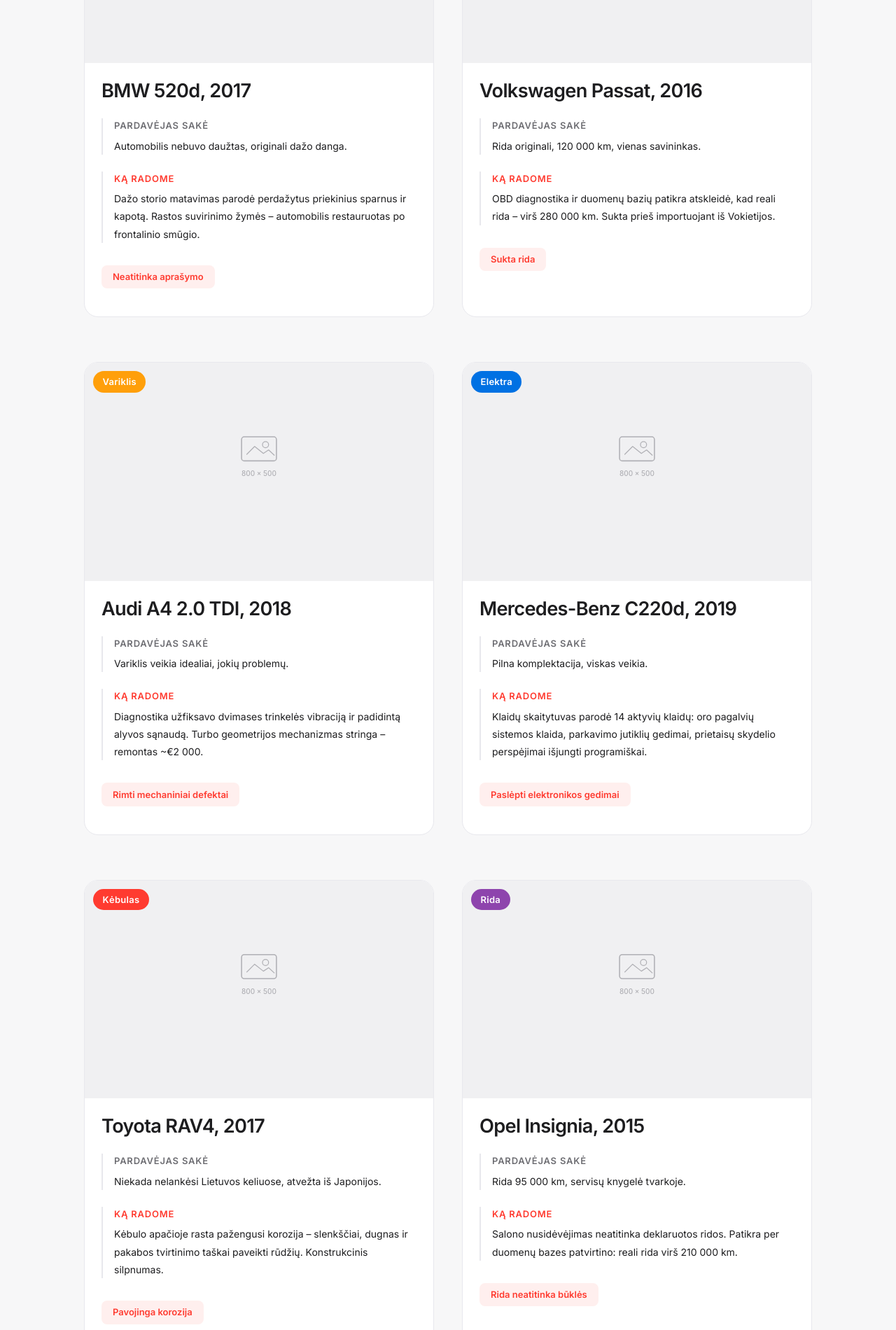
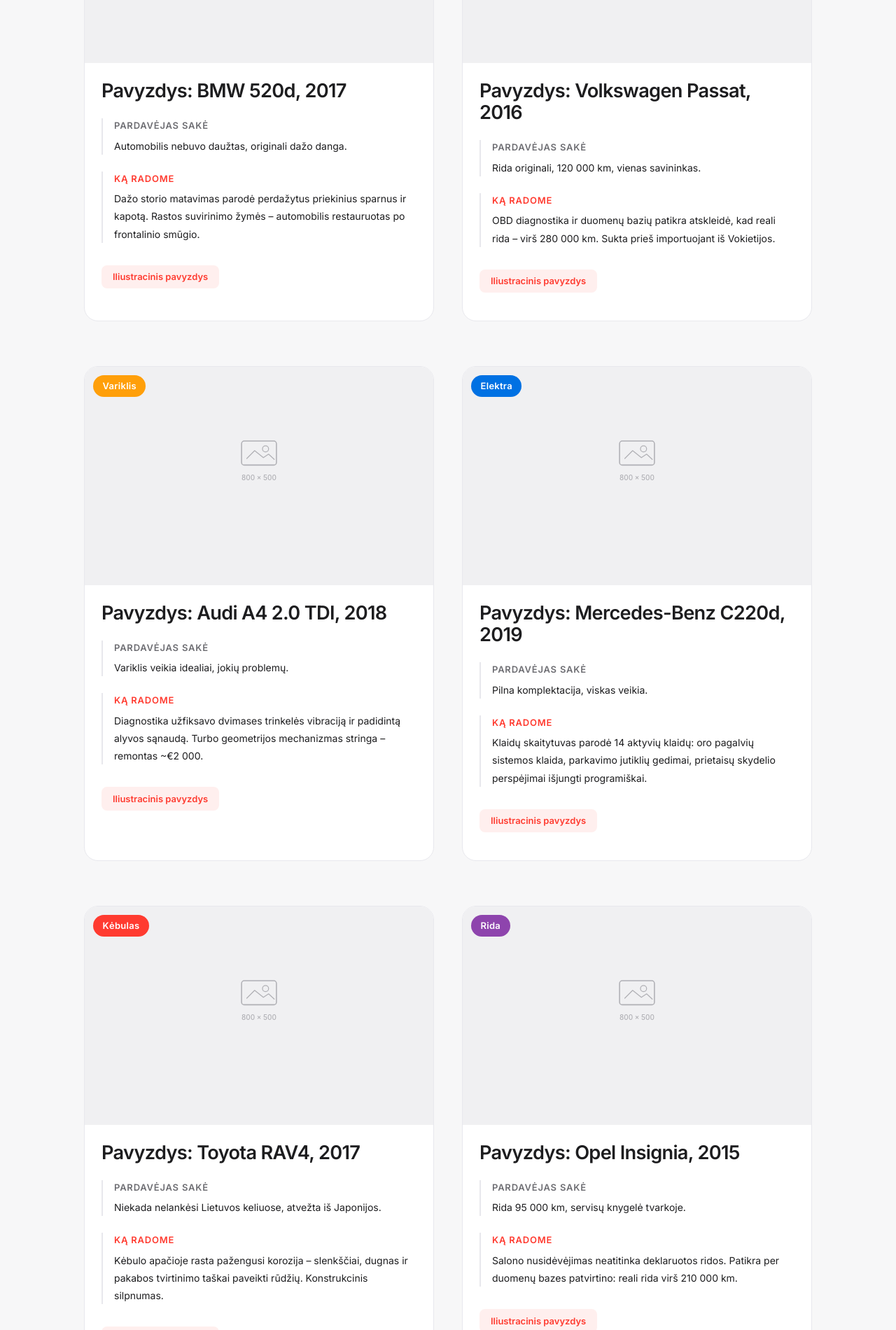
Before and after one commit to TonyMantanas/checkauto.lt, a plain HTML site: page galerija/index.html in a window 1280 px wide. Shown: the part 900-2800 px from the top of the page at 70% size. Drawn offline with Linux system fonts and the light colour scheme.

Commit message:
Make gallery placeholders obviously illustrative

```diff
--- a/data/gallery.json
+++ b/data/gallery.json
@@ -44,17 +44,17 @@
       "image": "/assets/images/gallery-placeholder.svg",
       "lt": {
         "tag": "Kėbulas",
-        "title": "BMW 520d, 2017",
+        "title": "Pavyzdys: BMW 520d, 2017",
         "seller": "Automobilis nebuvo daužtas, originali dažo danga.",
         "found": "Dažo storio matavimas parodė perdažytus priekinius sparnus ir kapotą. Rastos suvirinimo žymės – automobilis restauruotas po frontalinio smūgio.",
-        "verdict": "Neatitinka aprašymo"
+        "verdict": "Iliustracinis pavyzdys"
       },
       "en": {
         "tag": "Body",
-        "title": "BMW 520d, 2017",
+        "title": "Example: BMW 520d, 2017",
         "seller": "The car was never in an accident. Original paint.",
         "found": "Paint thickness measurement revealed repainted front fenders and hood. Welding marks found — the car was restored after a frontal impact.",
-        "verdict": "Does not match description"
+        "verdict": "Illustrative example"
       }
     },
     {
@@ -63,17 +63,17 @@
       "image": "/assets/images/gallery-placeholder.svg",
       "lt": {
         "tag": "Rida",
-        "title": "Volkswagen Passat, 2016",
+        "title": "Pavyzdys: Volkswagen Passat, 2016",
         "seller": "Rida originali, 120 000 km, vienas savininkas.",
         "found": "OBD diagnostika ir duomenų bazių patikra atskleidė, kad reali rida – virš 280 000 km. Sukta prieš importuojant iš Vokietijos.",
-        "verdict": "Sukta rida"
+        "verdict": "Iliustracinis pavyzdys"
       },
       "en": {
         "tag": "Mileage",
-        "title": "Volkswagen Passat, 2016",
+        "title": "Example: Volkswagen Passat, 2016",
         "seller": "Original mileage, 120,000 km, one owner.",
         "found": "OBD diagnostics and database checks revealed actual mileage exceeds 280,000 km. Odometer was rolled back before import from Germany.",
-        "verdict": "Tampered mileage"
+        "verdict": "Illustrative example"
       }
     },
     {
@@ -82,17 +82,17 @@
       "image": "/assets/images/gallery-placeholder.svg",
       "lt": {
         "tag": "Variklis",
-        "title": "Audi A4 2.0 TDI, 2018",
+        "title": "Pavyzdys: Audi A4 2.0 TDI, 2018",
         "seller": "Variklis veikia idealiai, jokių problemų.",
         "found": "Diagnostika užfiksavo dvimases trinkelės vibraciją ir padidintą alyvos sąnaudą. Turbo geometrijos mechanizmas stringa – remontas ~€2 000.",
-        "verdict": "Rimti mechaniniai defektai"
+        "verdict": "Iliustracinis pavyzdys"
       },
       "en": {
         "tag": "Engine",
-        "title": "Audi A4 2.0 TDI, 2018",
+        "title": "Example: Audi A4 2.0 TDI, 2018",
         "seller": "Engine runs perfectly, no issues.",
         "found": "Diagnostics detected dual-mass flywheel vibration and increased oil consumption. Turbo geometry mechanism is sticking — repair cost ~€2,000.",
-        "verdict": "Serious mechanical defects"
+        "verdict": "Illustrative example"
       }
     },
     {
@@ -101,17 +101,17 @@
       "image": "/assets/images/gallery-placeholder.svg",
       "lt": {
         "tag": "Elektra",
-        "title": "Mercedes-Benz C220d, 2019",
+        "title": "Pavyzdys: Mercedes-Benz C220d, 2019",
         "seller": "Pilna komplektacija, viskas veikia.",
         "found": "Klaidų skaitytuvas parodė 14 aktyvių klaidų: oro pagalvių sistemos klaida, parkavimo jutiklių gedimai, prietaisų skydelio perspėjimai išjungti programiškai.",
-        "verdict": "Paslėpti elektronikos gedimai"
+        "verdict": "Iliustracinis pavyzdys"
       },
       "en": {
         "tag": "Electrical",
-        "title": "Mercedes-Benz C220d, 2019",
+        "title": "Example: Mercedes-Benz C220d, 2019",
         "seller": "Full specification, everything works.",
         "found": "Error scanner showed 14 active fault codes: airbag system error, parking sensor failures, dashboard warnings disabled via software.",
-        "verdict": "Hidden electronic faults"
+        "verdict": "Illustrative example"
       }
     },
     {
@@ -120,17 +120,17 @@
       "image": "/assets/images/gallery-placeholder.svg",
       "lt": {
         "tag": "Kėbulas",
-        "title": "Toyota RAV4, 2017",
+        "title": "Pavyzdys: Toyota RAV4, 2017",
         "seller": "Niekada nelankėsi Lietuvos keliuose, atvežta iš Japonijos.",
         "found": "Kėbulo apačioje rasta pažengusi korozija – slenkščiai, dugnas ir pakabos tvirtinimo taškai paveikti rūdžių. Konstrukcinis silpnumas.",
-        "verdict": "Pavojinga korozija"
+        "verdict": "Iliustracinis pavyzdys"
       },
       "en": {
         "tag": "Body",
-        "title": "Toyota RAV4, 2017",
+        "title": "Example: Toyota RAV4, 2017",
         "seller": "Never driven on Lithuanian roads. Imported from Japan.",
         "found": "Advanced corrosion found on underbody — sills, floor, and suspension mounting points affected by rust. Structural weakness.",
-        "verdict": "Dangerous corrosion"
+        "verdict": "Illustrative example"
       }
     },
     {
@@ -139,17 +139,17 @@
       "image": "/assets/images/gallery-placeholder.svg",
       "lt": {
         "tag": "Rida",
-        "title": "Opel Insignia, 2015",
+        "title": "Pavyzdys: Opel Insignia, 2015",
         "seller": "Rida 95 000 km, servisų knygelė tvarkoje.",
         "found": "Salono nusidėvėjimas neatitinka deklaruotos ridos. Patikra per duomenų bazes patvirtino: reali rida virš 210 000 km.",
-        "verdict": "Rida neatitinka būklės"
+        "verdict": "Iliustracinis pavyzdys"
       },
       "en": {
         "tag": "Mileage",
-        "title": "Opel Insignia, 2015",
+        "title": "Example: Opel Insignia, 2015",
         "seller": "Mileage 95,000 km, service book in order.",
         "found": "Interior wear doesn't match declared mileage. Database check confirmed: actual mileage exceeds 210,000 km.",
-        "verdict": "Mileage doesn't match condition"
+        "verdict": "Illustrative example"
       }
     }
   ]
--- a/js/i18n.js
+++ b/js/i18n.js
@@ -72,7 +72,7 @@
         "form": { "name_label": "Vardas", "name_placeholder": "Jūsų vardas", "phone_label": "Telefonas", "phone_placeholder": "+370...", "message_label": "Žinutė", "message_placeholder": "Automobilio markė, modelis, vieta", "submit": "Siųsti užklausą", "success": "Užklausa gauta. Susisieksime kuo greičiau." }
       },
       "gallery": {
-        "hero": { "label": "Galerija", "title": "Atrodo gerai? Ne visada.", "subtitle": "Automobiliai, kurie atrodė nepriekaištingai, bet patikra atskleidė paslėptas problemas." },
+        "hero": { "label": "Galerija", "title": "Atrodo gerai? Ne visada.", "subtitle": "Iliustraciniai pavyzdžiai, kokias problemas gali atskleisti nepriklausoma patikra." },
         "filter_all": "Visi",
         "filter_body": "Kėbulas",
         "filter_engine": "Variklis",
@@ -83,12 +83,12 @@
         "we_found": "Ką radome",
         "cta": { "title": "Nenorėkite būti kitas", "text": "Patikra apsaugo nuo brangių klaidų. Susisiekite dar prieš pirkdami.", "button": "Užsakyti patikrą" },
         "items": {
-          "i1": { "tag": "Kėbulas", "title": "BMW 520d, 2017", "seller": "Automobilis nebuvo daužtas, originali dažo danga.", "found": "Dažo storio matavimas parodė perdažytus priekinius sparnus ir kapotą. Rastos suvirinimo žymės – automobilis restauruotas po frontalinio smūgio.", "verdict": "Neatitinka aprašymo" },
-          "i2": { "tag": "Rida", "title": "Volkswagen Passat, 2016", "seller": "Rida originali, 120 000 km, vienas savininkas.", "found": "OBD diagnostika ir duomenų bazių patikra atskleidė, kad reali rida – virš 280 000 km. Sukta prieš importuojant iš Vokietijos.", "verdict": "Sukta rida" },
-          "i3": { "tag": "Variklis", "title": "Audi A4 2.0 TDI, 2018", "seller": "Variklis veikia idealiai, jokių problemų.", "found": "Diagnostika užfiksavo dvimases trinkelės vibraciją ir padidintą alyvos sąnaudą. Turbo geometrijos mechanizmas stringa – remontas ~€2 000.", "verdict": "Rimti mechaniniai defektai" },
-          "i4": { "tag": "Elektra", "title": "Mercedes-Benz C220d, 2019", "seller": "Pilna komplektacija, viskas veikia.", "found": "Klaidų skaitytuvas parodė 14 aktyvių klaidų: oro pagalvių sistemos klaida, parkavimo jutiklių gedimai, prietaisų skydelio perspėjimai išjungti programiškai.", "verdict": "Paslėpti elektronikos gedimai" },
-          "i5": { "tag": "Kėbulas", "title": "Toyota RAV4, 2017", "seller": "Niekada nelankėsi Lietuvos keliuose, atvežta iš Japonijos.", "found": "Kėbulo apačioje rasta pažengusi korozija – slenksčiai, dugnas ir pakabos tvirtinimo taškai paveikti rūdžių. Konstrukcinis silpnumas.", "verdict": "Pavojinga korozija" },
-          "i6": { "tag": "Rida", "title": "Opel Insignia, 2015", "seller": "Rida 95 000 km, servisų knygelė tvarkoje.", "found": "Salono nusidėvėjimas neatitinka deklaruotos ridos. Patikra per duomenų bazes patvirtino: reali rida virš 210 000 km.", "verdict": "Rida neatitinka būklės" }
+          "i1": { "tag": "Kėbulas", "title": "Pavyzdys: BMW 520d, 2017", "seller": "Automobilis nebuvo daužtas, originali dažo danga.", "found": "Dažo storio matavimas parodė perdažytus priekinius sparnus ir kapotą. Rastos suvirinimo žymės – automobilis restauruotas po frontalinio smūgio.", "verdict": "Iliustracinis pavyzdys" },
+          "i2": { "tag": "Rida", "title": "Pavyzdys: Volkswagen Passat, 2016", "seller": "Rida originali, 120 000 km, vienas savininkas.", "found": "OBD diagnostika ir duomenų bazių patikra atskleidė, kad reali rida – virš 280 000 km. Sukta prieš importuojant iš Vokietijos.", "verdict": "Iliustracinis pavyzdys" },
+          "i3": { "tag": "Variklis", "title": "Pavyzdys: Audi A4 2.0 TDI, 2018", "seller": "Variklis veikia idealiai, jokių problemų.", "found": "Diagnostika užfiksavo dvimases trinkelės vibraciją ir padidintą alyvos sąnaudą. Turbo geometrijos mechanizmas stringa – remontas ~€2 000.", "verdict": "Iliustracinis pavyzdys" },
+          "i4": { "tag": "Elektra", "title": "Pavyzdys: Mercedes-Benz C220d, 2019", "seller": "Pilna komplektacija, viskas veikia.", "found": "Klaidų skaitytuvas parodė 14 aktyvių klaidų: oro pagalvių sistemos klaida, parkavimo jutiklių gedimai, prietaisų skydelio perspėjimai išjungti programiškai.", "verdict": "Iliustracinis pavyzdys" },
+          "i5": { "tag": "Kėbulas", "title": "Pavyzdys: Toyota RAV4, 2017", "seller": "Niekada nelankėsi Lietuvos keliuose, atvežta iš Japonijos.", "found": "Kėbulo apačioje rasta pažengusi korozija – slenksčiai, dugnas ir pakabos tvirtinimo taškai paveikti rūdžių. Konstrukcinis silpnumas.", "verdict": "Iliustracinis pavyzdys" },
+          "i6": { "tag": "Rida", "title": "Pavyzdys: Opel Insignia, 2015", "seller": "Rida 95 000 km, servisų knygelė tvarkoje.", "found": "Salono nusidėvėjimas neatitinka deklaruotos ridos. Patikra per duomenų bazes patvirtino: reali rida virš 210 000 km.", "verdict": "Iliustracinis pavyzdys" }
         }
       },
       "footer": { "copy": "© 2026 checkauto.lt. Visos teisės saugomos.", "credit": "Svetainę sukūrė" }
@@ -150,7 +150,7 @@
         "form": { "name_label": "Name", "name_placeholder": "Full name", "phone_label": "Phone", "phone_placeholder": "+370...", "message_label": "Message", "message_placeholder": "Car make, model, location", "submit": "Send inquiry", "success": "Inquiry received. A response will be provided as soon as possible." }
       },
       "gallery": {
-        "hero": { "label": "Gallery", "title": "Looks fine? Not always.", "subtitle": "Cars that appeared flawless on the outside, but inspection revealed hidden problems." },
+        "hero": { "label": "Gallery", "title": "Looks fine? Not always.", "subtitle": "Illustrative examples of the kind of problems an independent inspection can uncover." },
         "filter_all": "All",
         "filter_body": "Body",
         "filter_engine": "Engine",
@@ -161,12 +161,12 @@
         "we_found": "What we found",
         "cta": { "title": "Don't be the next one", "text": "An inspection protects against costly mistakes. Get in touch before you buy.", "button": "Order inspection" },
         "items": {
-          "i1": { "tag": "Body", "title": "BMW 520d, 2017", "seller": "The car was never in an accident. Original paint.", "found": "Paint thickness measurement revealed repainted front fenders and hood. Welding marks found — the car was restored after a frontal impact.", "verdict": "Does not match description" },
-          "i2": { "tag": "Mileage", "title": "Volkswagen Passat, 2016", "seller": "Original mileage, 120,000 km, one owner.", "found": "OBD diagnostics and database checks revealed actual mileage exceeds 280,000 km. Odometer was rolled back before import from Germany.", "verdict": "Tampered mileage" },
-          "i3": { "tag": "Engine", "title": "Audi A4 2.0 TDI, 2018", "seller": "Engine runs perfectly, no issues.", "found": "Diagnostics detected dual-mass flywheel vibration and increased oil consumption. Turbo geometry mechanism is sticking — repair cost ~€2,000.", "verdict": "Serious mechanical defects" },
-          "i4": { "tag": "Electrical", "title": "Mercedes-Benz C220d, 2019", "seller": "Full specification, everything works.", "found": "Error scanner showed 14 active fault codes: airbag system error, parking sensor failures, dashboard warnings disabled via software.", "verdict": "Hidden electronic faults" },
-          "i5": { "tag": "Body", "title": "Toyota RAV4, 2017", "seller": "Never driven on Lithuanian roads. Imported from Japan.", "found": "Advanced corrosion found on underbody — sills, floor, and suspension mounting points affected by rust. Structural weakness.", "verdict": "Dangerous corrosion" },
-          "i6": { "tag": "Mileage", "title": "Opel Insignia, 2015", "seller": "Mileage 95,000 km, service book in order.", "found": "Interior wear doesn't match declared mileage. Database check confirmed: actual mileage exceeds 210,000 km.", "verdict": "Mileage doesn't match condition" }
+          "i1": { "tag": "Body", "title": "Example: BMW 520d, 2017", "seller": "The car was never in an accident. Original paint.", "found": "Paint thickness measurement revealed repainted front fenders and hood. Welding marks found — the car was restored after a frontal impact.", "verdict": "Illustrative example" },
+          "i2": { "tag": "Mileage", "title": "Example: Volkswagen Passat, 2016", "seller": "Original mileage, 120,000 km, one owner.", "found": "OBD diagnostics and database checks revealed actual mileage exceeds 280,000 km. Odometer was rolled back before import from Germany.", "verdict": "Illustrative example" },
+          "i3": { "tag": "Engine", "title": "Example: Audi A4 2.0 TDI, 2018", "seller": "Engine runs perfectly, no issues.", "found": "Diagnostics detected dual-mass flywheel vibration and increased oil consumption. Turbo geometry mechanism is sticking — repair cost ~€2,000.", "verdict": "Illustrative example" },
+          "i4": { "tag": "Electrical", "title": "Example: Mercedes-Benz C220d, 2019", "seller": "Full specification, everything works.", "found": "Error scanner showed 14 active fault codes: airbag system error, parking sensor failures, dashboard warnings disabled via software.", "verdict": "Illustrative example" },
+          "i5": { "tag": "Body", "title": "Example: Toyota RAV4, 2017", "seller": "Never driven on Lithuanian roads. Imported from Japan.", "found": "Advanced corrosion found on underbody — sills, floor, and suspension mounting points affected by rust. Structural weakness.", "verdict": "Illustrative example" },
+          "i6": { "tag": "Mileage", "title": "Example: Opel Insignia, 2015", "seller": "Mileage 95,000 km, service book in order.", "found": "Interior wear doesn't match declared mileage. Database check confirmed: actual mileage exceeds 210,000 km.", "verdict": "Illustrative example" }
         }
       },
       "footer": { "copy": "© 2026 checkauto.lt. All rights reserved.", "credit": "Website created by" }
```
Also changed, not shown: galerija/index.html (+1 -1 lines).
